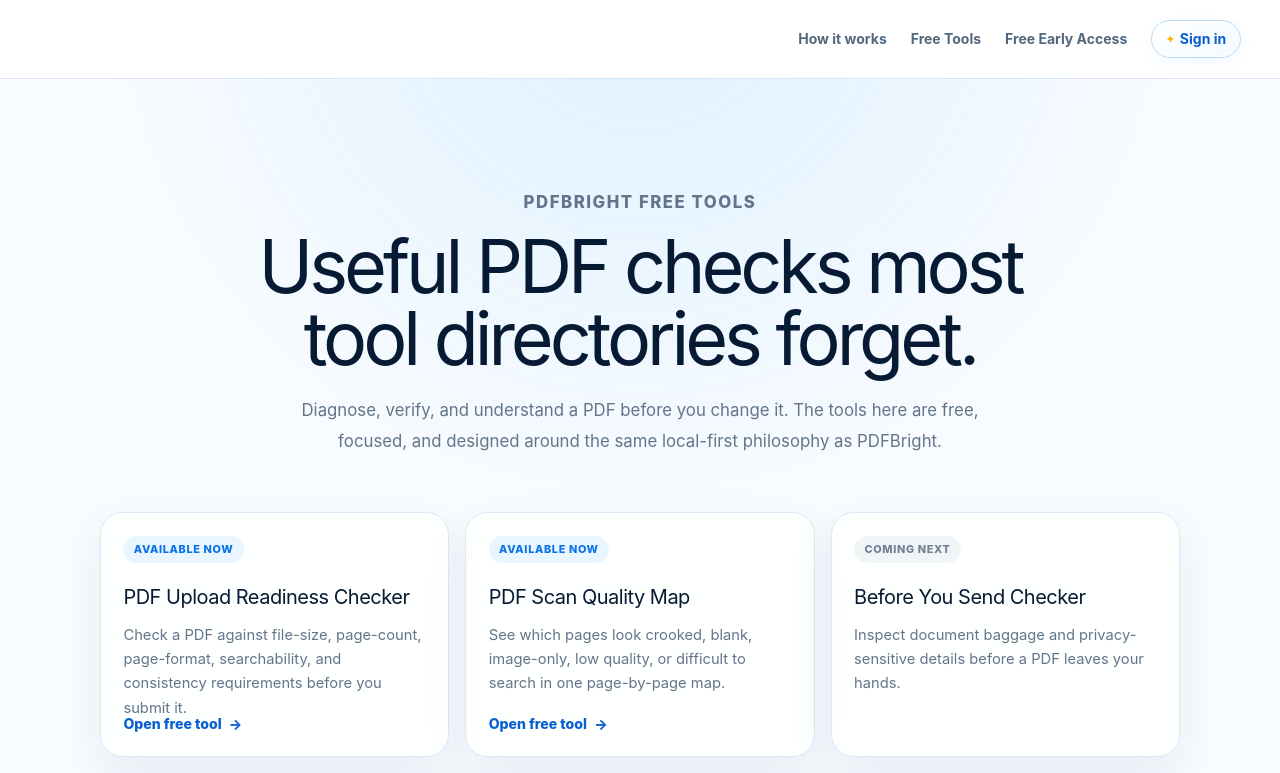
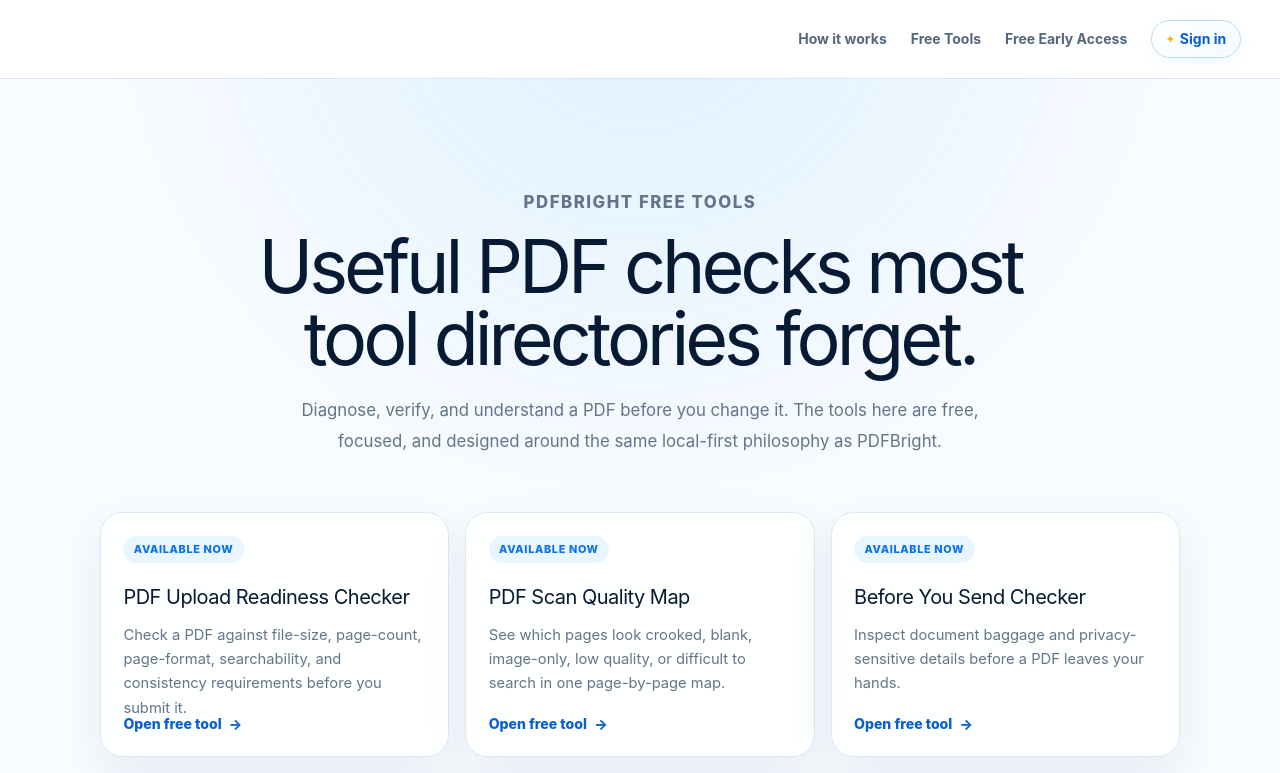
Before and after one commit to Rouane12/pdfbright, a Next.js app: page /tools in a window 1280 px wide. Shown: the top 773 px of the page. Built offline with nearby package versions, Linux system fonts and the light colour scheme; no server answers.

Commit message:
Enable Before You Send checker in tools hub

```diff
--- a/src/app/tools/page.tsx
+++ b/src/app/tools/page.tsx
@@ -5,7 +5,7 @@ import "./tools.css";
 export const metadata: Metadata = {
   title: "Free PDF Tools",
   description:
-    "Free PDF diagnostics from PDFBright: check upload readiness, scan quality, searchability, page consistency, and document changes without a signup.",
+    "Free PDF diagnostics from PDFBright: check upload readiness, scan quality, hidden document baggage, searchability, page consistency, and document changes without a signup.",
   alternates: {
     canonical: "/tools",
   },
@@ -30,7 +30,8 @@ const tools = [
     title: "Before You Send Checker",
     description:
       "Inspect document baggage and privacy-sensitive details before a PDF leaves your hands.",
-    live: false,
+    href: "/tools/before-you-send",
+    live: true,
   },
   {
     title: "PDF Searchability Test",
```
